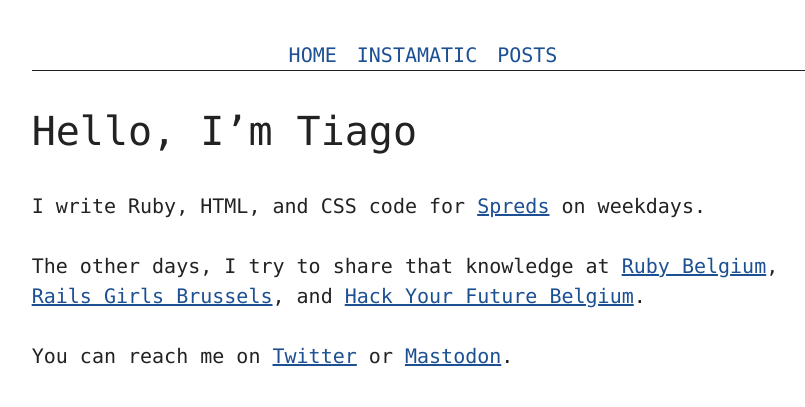
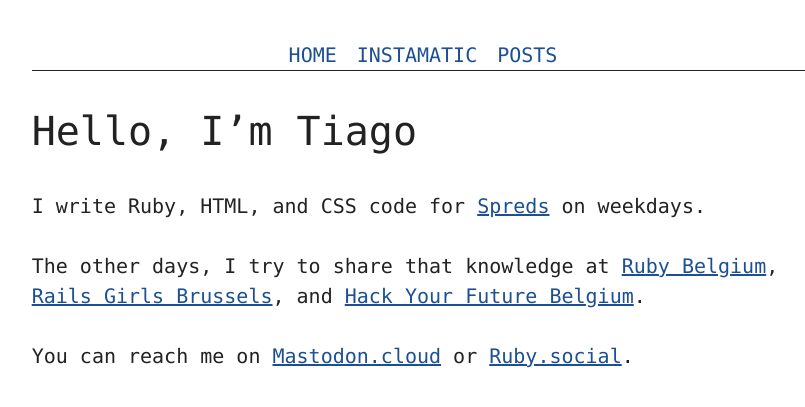
Before and after one commit to otagi/otagi.github.io, a Jekyll site: the page built from index.html, in a window 1280 px wide. Shown: the top 407 px of the page, without its empty margins (217-1022 px from the left). Built offline with Jekyll 4.4.1, drawn with Linux system fonts in a browser that asks for light colours.

Commit message:
Update social links

```diff
--- a/index.html
+++ b/index.html
@@ -7,7 +7,7 @@
   <p>The other days, I try to share that knowledge at <a href="https://rubybelgium.be/">Ruby Belgium</a>, <a href="https://rubybelgium.be/rails-girls">Rails Girls Brussels</a>, and <a href="https://hackyourfuture.be/">Hack Your Future Belgium</a>.</p>
 	<p>
 		You can reach me on
-		<a rel="me" href="https://twitter.com/otagi">Twitter</a> or
-		<a rel="me" href="https://mastodon.cloud/@otagi">Mastodon</a>.
+		<a rel="me" href="https://mastodon.cloud/@otagi">Mastodon.cloud</a> or
+		<a rel="me" href="https://ruby.social/@otagi">Ruby.social</a>.
 	</p>
 </article>
```
